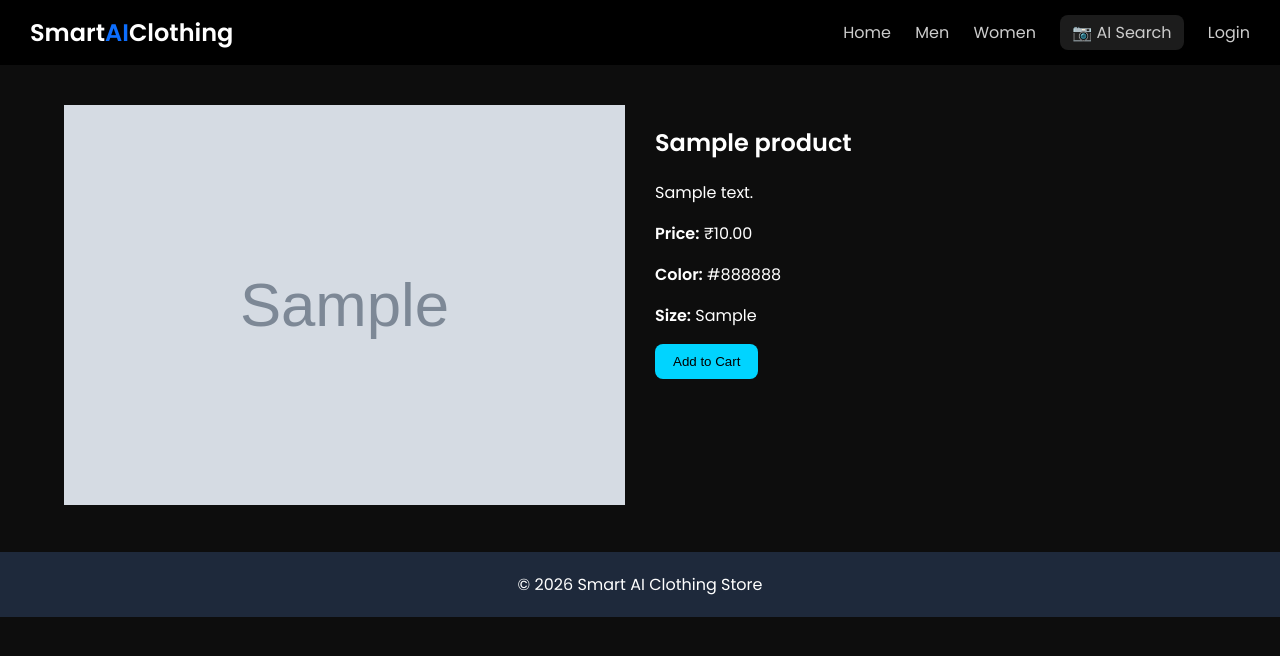
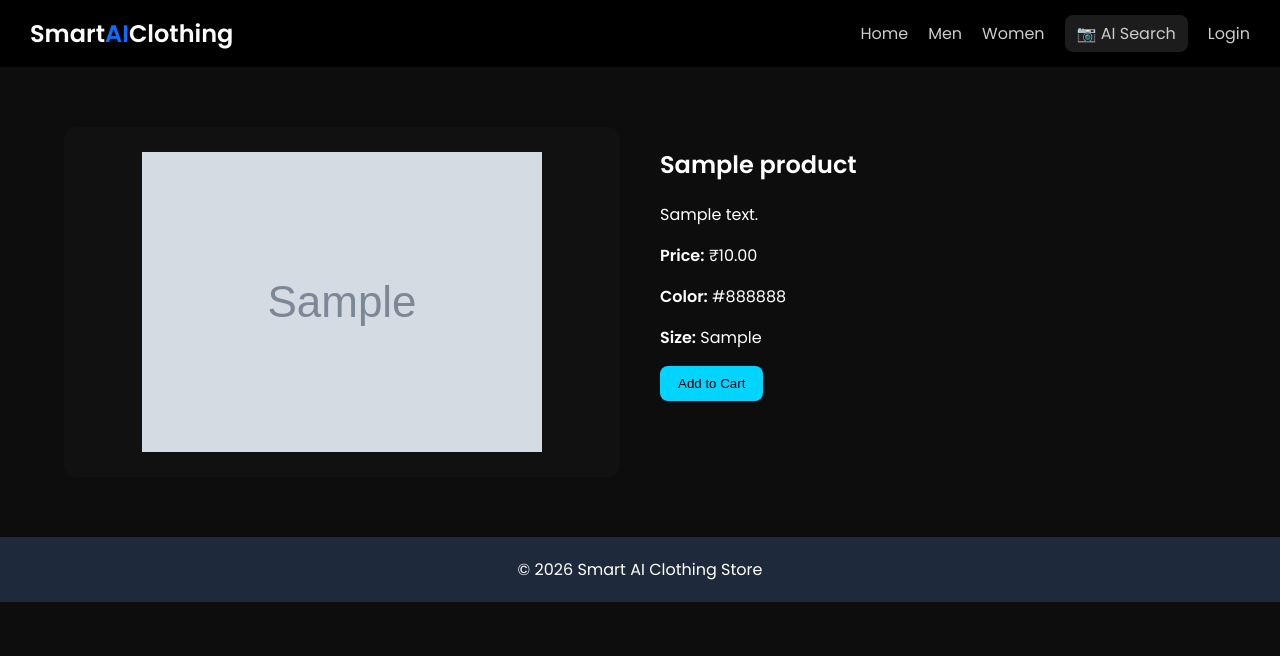
Before and after one commit to Ary2006/smart_ai_clothing, a PHP site: page /smart_ai_clothing/product.php?id=1 in a window 1280 px wide. Shown: the top 656 px of the page. Run offline with PHP 8.4, Linux system fonts and the light colour scheme; the visitor is signed in with stand-in values (Sample User, id 1); tables that the repository leaves empty hold one stand-in row (values such as "Sample post"); grey boxes marked "Sample" are stand-in pictures.

Commit message:
`Added pagination to admin dashboard, updated cart and product pages with pagination, and made minor styling changes to various pages`

```diff
--- a/cart.php
+++ b/cart.php
@@ -31,8 +31,9 @@ $total = 0;
 
         <!-- IMAGE -->
         <a href="product.php?id=<?= $p['id'] ?>">
-      <img src="uploads/products/<?= $p['image'] ?>"
-          style="width:120px;height:120px;object-fit:cover;border-radius:8px">
+          <div class="product-image">
+            <img src="uploads/products/<?= $p['image'] ?>">
+          </div>
         </a>
 
         <!-- DETAILS -->
--- a/css/admin.css
+++ b/css/admin.css
@@ -199,3 +199,17 @@ select {
 .admin-main {
     padding: 30px 40px;
 }
+
+.pagination a {
+    margin: 0 5px;
+    padding: 6px 12px;
+    background: #222;
+    color: white;
+    border-radius: 6px;
+    text-decoration: none;
+}
+
+.pagination a.active {
+    background: #00d4ff;
+    color: black;
+}
--- a/css/common.css
+++ b/css/common.css
@@ -15,6 +15,7 @@ body {
 .container {
     width: 90%;
     margin: auto;
+    padding: 20px 0;
 }
 
 /* Links */
@@ -24,18 +25,24 @@ a {
 }
 
 /* Navbar */
+
 .navbar {
     display: flex;
     justify-content: space-between;
     align-items: center;
+    background: #000;
     padding: 15px 30px;
-    background: #000;
+}
+
+.nav-links {
+    display: flex;
+    align-items: center;
 }
 
 .nav-links a {
     margin-left: 20px;
     color: #ccc;
-    transition: 0.3s;
+    font-size: 16px;
 }
 
 .nav-links a:hover {
--- a/css/home.css
+++ b/css/home.css
@@ -2,30 +2,35 @@
 
 .products-container {
     display: grid;
-    grid-template-columns: repeat(auto-fit, minmax(250px, 1fr));
+    grid-template-columns: repeat(3, 1fr);
     gap: 25px;
-    padding: 20px 0;
+    margin-top: 20px;
 }
 
 .product-card {
     background: #111;
     border-radius: 16px;
     overflow: hidden;
+    padding: 10px;
     transition: 0.3s;
 }
 
 .product-card:hover {
-    transform: translateY(-8px);
+    transform: translateY(-5px);
 }
 
 .product-image {
-    height: 260px;
+    height: 220px;
+    display: flex;
+    align-items: center;
+    justify-content: center;
+    background: #111;
 }
 
 .product-image img {
-    width: 100%;
-    height: 100%;
-    object-fit: cover;
+    max-width: 100%;
+    max-height: 100%;
+    object-fit: contain;
 }
 
 .product-info {
@@ -39,3 +44,25 @@
 .rating {
     color: #aaa;
 }
+
+.product-detail {
+    display: flex;
+    gap: 40px;
+    margin-top: 40px;
+}
+
+.product-detail .product-image {
+    width: 100%;
+    height: 350px;
+    display: flex;
+    align-items: center;
+    justify-content: center;
+    background: #111;
+    border-radius: 12px;
+}
+
+.product-detail .product-image img {
+    max-width: 100%;
+    max-height: 100%;
+    object-fit: contain;
+}
--- a/product.php
+++ b/product.php
@@ -3,26 +3,26 @@ include 'header.php';
 include 'config/db.php';
 
 if (!isset($_GET['id'])) {
-    echo "Invalid product";
-    exit;
+  echo "Invalid product";
+  exit;
 }
 
-$id = (int)$_GET['id'];
+$id = (int) $_GET['id'];
 $product = $conn->query("SELECT * FROM products WHERE id=$id")->fetch_assoc();
 
 if (!$product) {
-    echo "Product not found";
-    exit;
+  echo "Product not found";
+  exit;
 }
 ?>
 
 <div class="container">
-  <div class="card" style="display:flex;gap:30px;margin-top:40px">
-
+  <div class="card product-detail">
     <!-- IMAGE -->
     <div style="flex:1">
-      <img src="uploads/products/<?= $product['image'] ?>"
-          style="width:100%;max-height:400px;object-fit:cover">
+      <div class="product-image">
+        <img src="uploads/products/<?= $product['image'] ?>">
+      </div>
     </div>
 
     <!-- DETAILS -->
```
Also changed, not shown: admin/dashboard.php (+48 -2 lines), category.php (+5 -6 lines), profile.php (+4 -5 lines), search.php (+5 -6 lines). Lines whose indentation alone changed are shown as unchanged.
